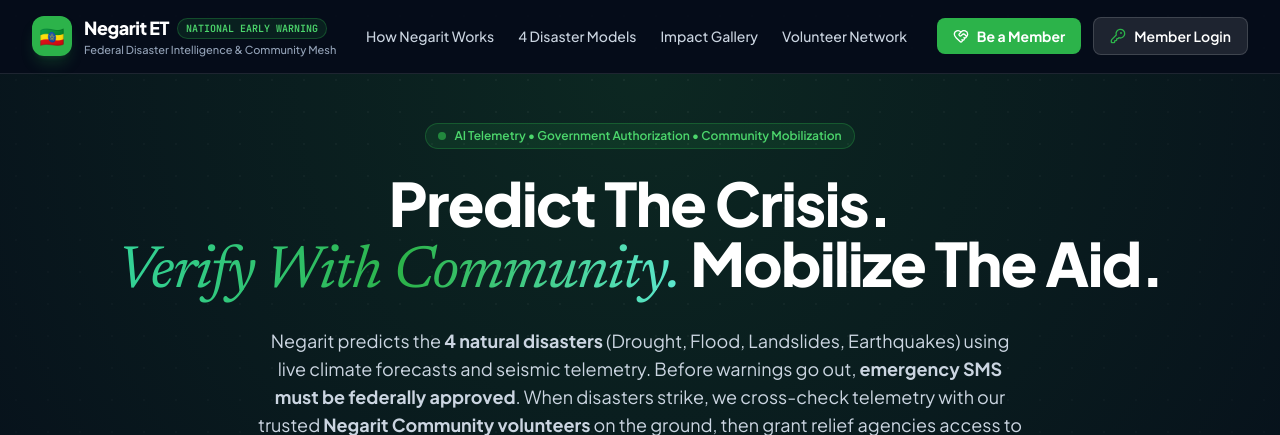
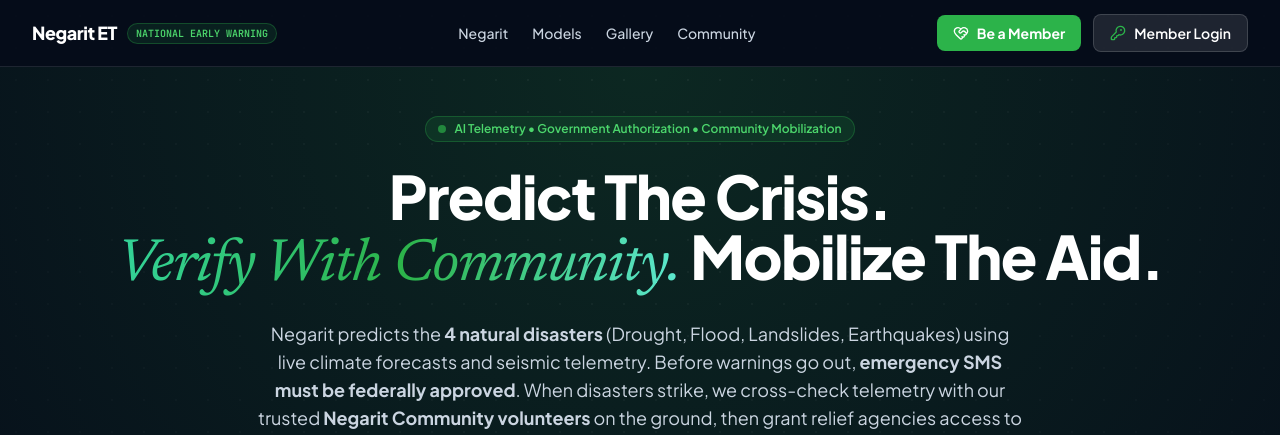
Before and after one commit to yo-hanes/NGET, a FastAPI app: page / in a window 1280 px wide. Shown: the top 435 px of the page. Run offline with FastAPI, Linux system fonts and the light colour scheme; data comes from the database, SQL or seed files in the repository; some libraries are stand-ins or nearby versions.

Commit message:
feat(landing): rename navbar links to Negarit, Models, Gallery, Community and remove flag & subtitle

```diff
--- a/app/templates/landing.html
+++ b/app/templates/landing.html
@@ -118,25 +118,17 @@
     <header class="sticky top-0 z-40 bg-[#060D1A]/85 backdrop-blur-xl border-b border-white/10 px-4 lg:px-8 py-3.5 transition-all">
         <div class="max-w-7xl mx-auto flex items-center justify-between">
             <!-- Brand -->
-            <a href="/" class="flex items-center gap-3 group">
-                <div class="w-10 h-10 rounded-xl bg-gradient-to-tr from-brand-blue to-brand-cyan flex items-center justify-center shadow-lg shadow-brand-cyan/20 group-hover:scale-105 transition-transform">
-                    <span class="text-xl">🇪🇹</span>
-                </div>
-                <div>
-                    <div class="flex items-center gap-2">
-                        <span class="font-extrabold text-lg tracking-tight text-white">Negarit ET</span>
-                        <span class="badge-subtle text-[10px] font-mono px-2 py-0.5 rounded-full font-bold">NATIONAL EARLY WARNING</span>
-                    </div>
-                    <div class="text-[11px] text-slate-400 font-medium">Federal Disaster Intelligence & Community Mesh</div>
-                </div>
+            <a href="/" class="flex items-center gap-2.5 group">
+                <span class="font-extrabold text-lg tracking-tight text-white">Negarit ET</span>
+                <span class="badge-subtle text-[10px] font-mono px-2 py-0.5 rounded-full font-bold">NATIONAL EARLY WARNING</span>
             </a>
 
             <!-- Navigation Links -->
             <nav class="hidden md:flex items-center gap-6 text-sm text-slate-300 font-medium">
-                <a href="#how-it-works" class="hover:text-brand-cyan transition-colors">How Negarit Works</a>
-                <a href="#disasters" class="hover:text-brand-cyan transition-colors">4 Disaster Models</a>
-                <a href="#community-impact" class="hover:text-brand-cyan transition-colors">Impact Gallery</a>
-                <a href="#volunteers" class="hover:text-brand-cyan transition-colors">Volunteer Network</a>
+                <a href="#how-it-works" class="hover:text-brand-cyan transition-colors">Negarit</a>
+                <a href="#disasters" class="hover:text-brand-cyan transition-colors">Models</a>
+                <a href="#community-impact" class="hover:text-brand-cyan transition-colors">Gallery</a>
+                <a href="#volunteers" class="hover:text-brand-cyan transition-colors">Community</a>
             </nav>
 
             <!-- Actions -->
@@ -713,7 +705,6 @@
     <footer class="border-t border-white/10 bg-[#040812] py-8 px-4 lg:px-8 text-xs text-slate-500">
         <div class="max-w-7xl mx-auto flex flex-col sm:flex-row justify-between items-center gap-4">
             <div class="flex items-center gap-2">
-                <span>🇪🇹</span>
                 <span class="text-slate-300 font-semibold">Negarit ET</span>
                 <span>&bull; National Disaster Intelligence &amp; Early Warning System</span>
             </div>
```
